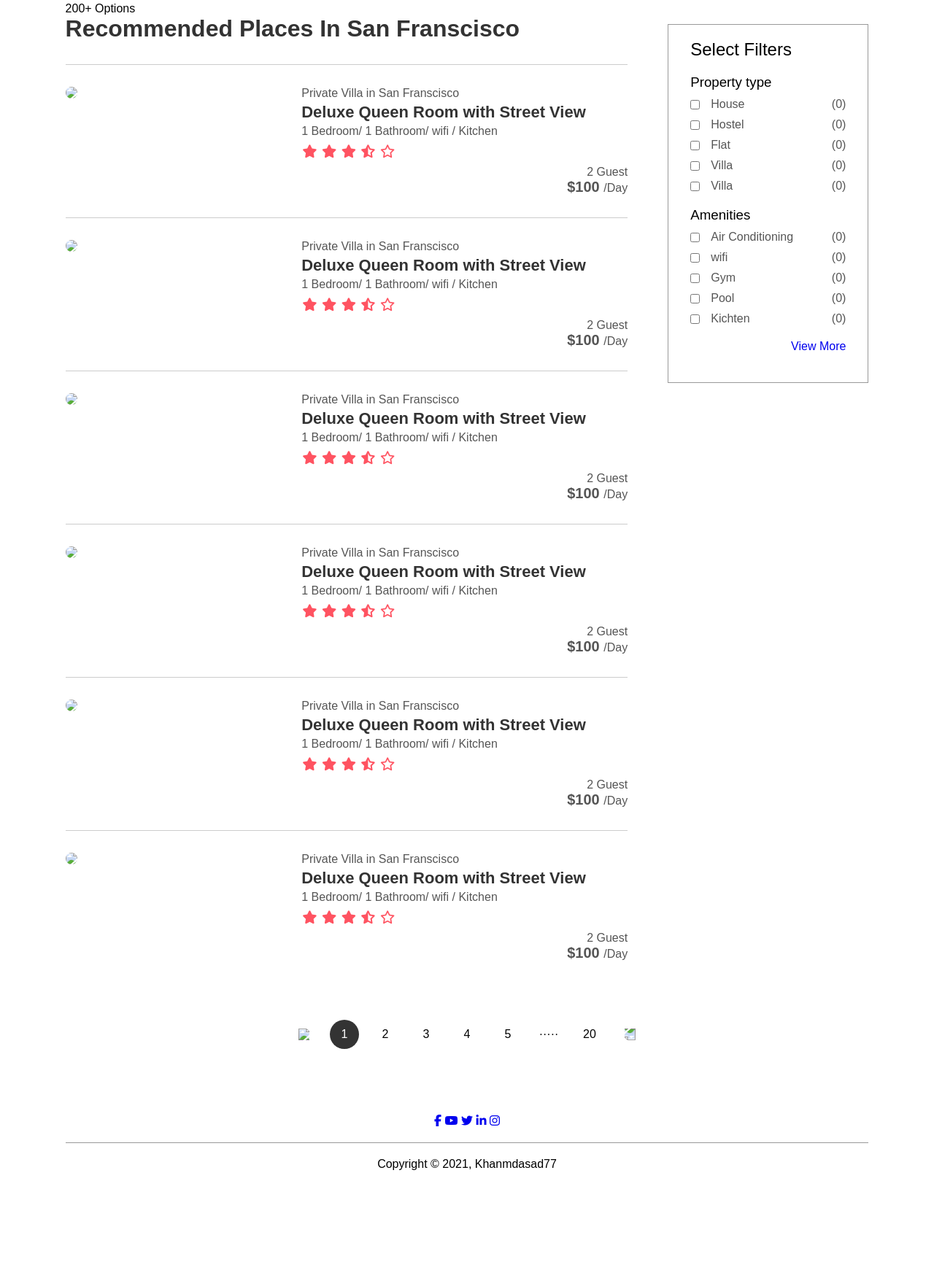
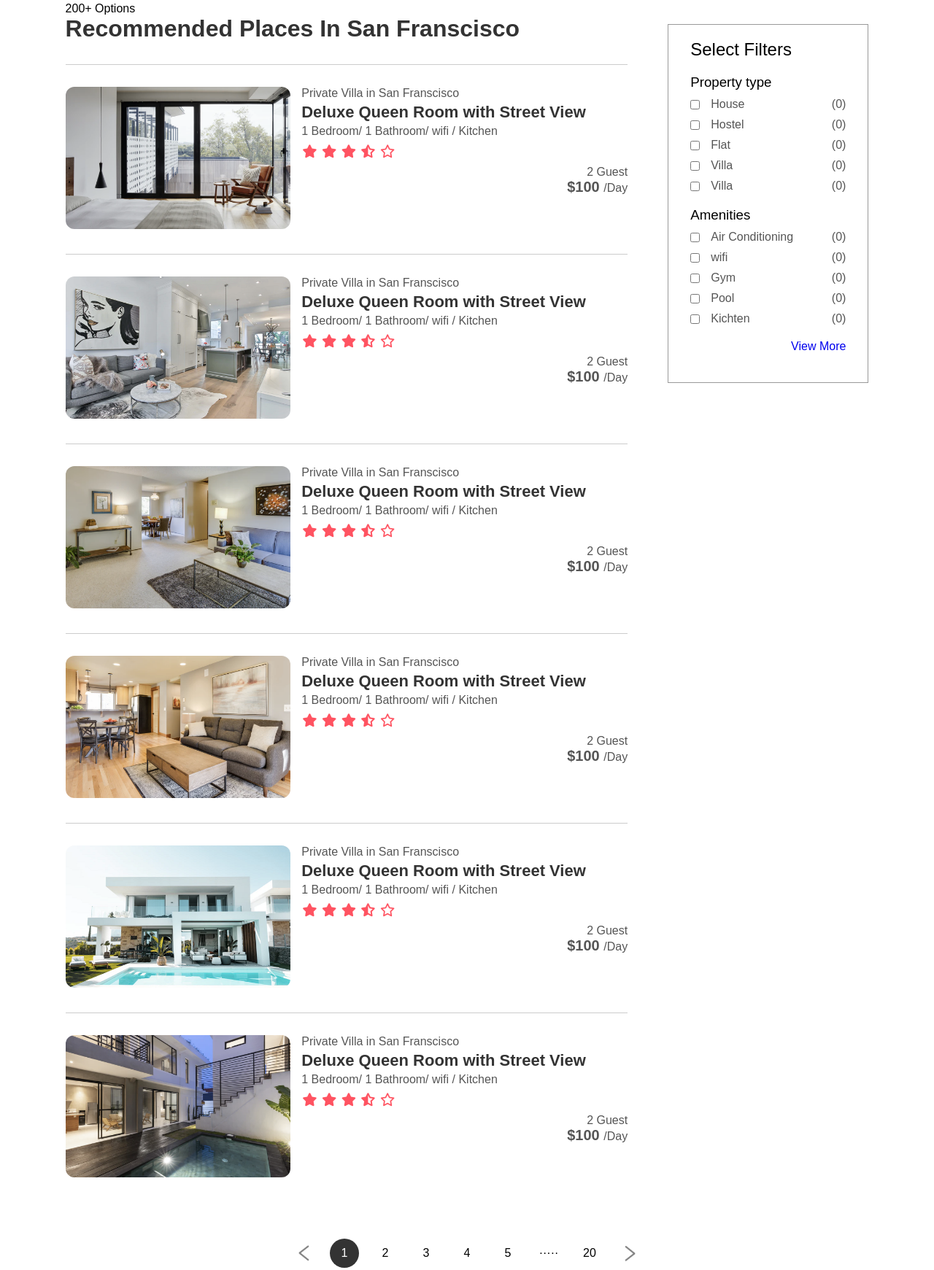
Before and after one commit to Khanmdasad/travel-websit, a plain HTML site: page linting.html in a window 1280 px wide. Shown: the part 125-1866 px from the top of the page at 73% size. Before the commit the page ends 1755 px from the top, so only its background shows below. Drawn offline with Linux system fonts and the light colour scheme.

Commit message:
Update linting.html

```diff
--- a/linting.html
+++ b/linting.html
@@ -12,7 +12,7 @@
 <body>
     <!-- Start of Nav Bar -->
     <nav id="navBar" class="navbar-white">
-        <img src="images/logo-red.png" class="logo">
+        <img src="logo-red.png" class="logo">
         <ul class="nav-link">
             <li><a href="#" class="active">Popular Places</a></li>
             <li><a href="#">Travel Outside</a></li>
@@ -34,7 +34,7 @@
                 <!-- Start of house images and info -->
                 <div class="house">
                     <div class="house-img">
-                        <img src="images/image-s1.png">
+                        <img src="image-s1.png">
                     </div>
                     <div class="house-info">
                         <p>Private Villa in San Franscisco</p>
@@ -54,7 +54,7 @@
 
                 <div class="house">
                     <div class="house-img">
-                        <img src="images/image-s2.png">
+                        <img src="image-s2.png">
                     </div>
                     <div class="house-info">
                         <p>Private Villa in San Franscisco</p>
@@ -74,7 +74,7 @@
 
                 <div class="house">
                     <div class="house-img">
-                        <img src="images/image-s3.png">
+                        <img src="image-s3.png">
                     </div>
                     <div class="house-info">
                         <p>Private Villa in San Franscisco</p>
@@ -94,7 +94,7 @@
 
                 <div class="house">
                     <div class="house-img">
-                        <img src="images/image-s4.png">
+                        <img src="image-s4.png">
                     </div>
                     <div class="house-info">
                         <p>Private Villa in San Franscisco</p>
@@ -114,7 +114,7 @@
 
                 <div class="house">
                     <div class="house-img">
-                        <img src="images/image-s5.png">
+                        <img src="image-s5.png">
                     </div>
                     <div class="house-info">
                         <p>Private Villa in San Franscisco</p>
@@ -134,7 +134,7 @@
 
                 <div class="house">
                     <div class="house-img">
-                        <img src="images/image-s6.png">
+                        <img src="image-s6.png">
                     </div>
                     <div class="house-info">
                         <p>Private Villa in San Franscisco</p>
@@ -211,7 +211,7 @@
         <!-- pagenation -->
 
         <div class="pageination">
-            <img src="images/arrow.png">
+            <img src="arrow.png">
             <span class="current">1</span>
             <span>2</span>
             <span>3</span>
@@ -219,7 +219,7 @@
             <span>5</span>
             <span>&middot;&middot;&middot;&middot;&middot;</span>
             <span>20</span>
-            <img src="images/arrow.png" class="right-arrow">
+            <img src="arrow.png" class="right-arrow">
         </div>
 
         <!-- Start of Footer -->
```
